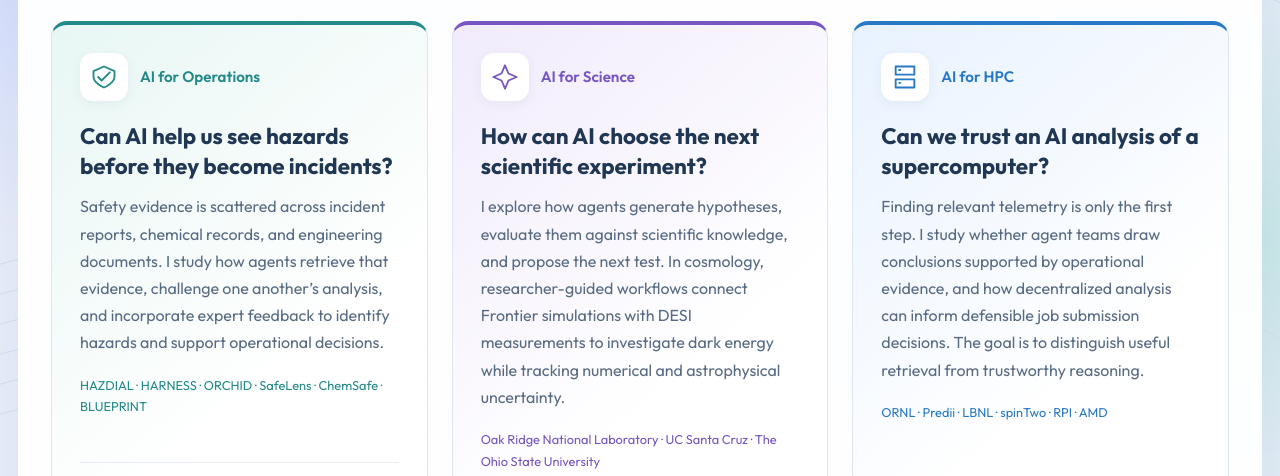
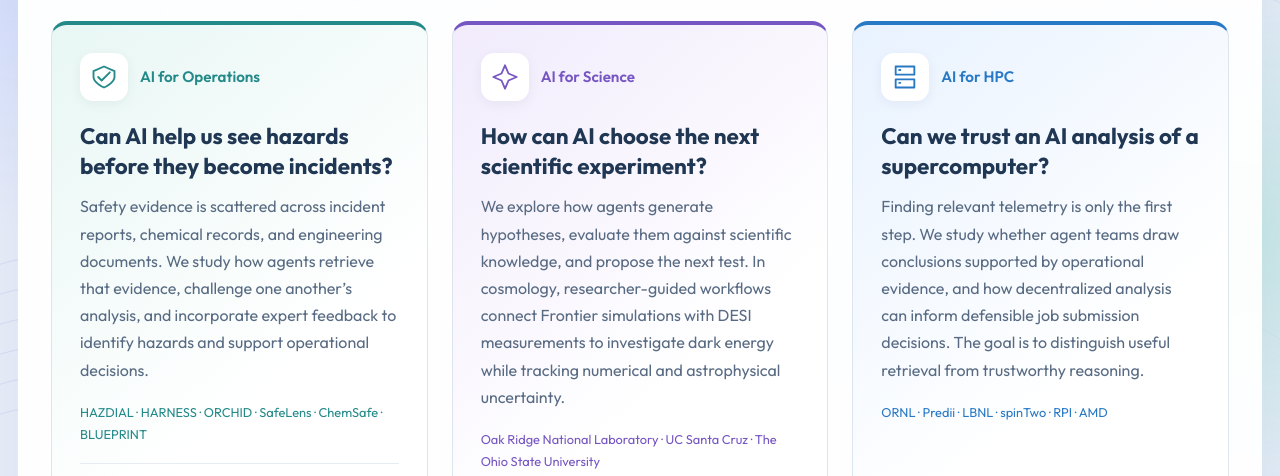
Before and after one commit to sanjay-das-in/sanjay-das-in.github.io, a plain HTML site: page index.html in a window 1280 px wide. Both pictures are taken after a click on the button "Explore my research". Shown: the part 283-759 px from the top of the page. Drawn offline with nearby package versions, Linux system fonts and the light colour scheme.

Commit message:
Use collective voice in research descriptions

```diff
--- a/index.html
+++ b/index.html
@@ -426,12 +426,12 @@ html, body { height:100%; overflow:hidden; font-family:'Outfit',sans-serif; back
       </div>
       <!-- ====== RESEARCH ====== -->
       <div class="tab-panel" data-panel="research"><div class="section-eyebrow">Ideas into evidence</div><h2 class="section-title">Research</h2><p class="section-subtitle">AI that helps scientists discover, operators decide, and systems earn trust. Explore six connected research directions.</p><div class="research-topics">
-<article class="topic topic-0"><div class="topic-heading"><span class="topic-icon"><svg viewBox="0 0 24 24" aria-hidden="true"><path d="M12 3 3 7v5c0 5 9 9 9 9s9-4 9-9V7l-9-4Zm-5 9 3 3 7-7"/></svg></span><span>AI for Operations</span></div><h3>Can AI help us see hazards before they become incidents?</h3><p>Safety evidence is scattered across incident reports, chemical records, and engineering documents. I study how agents retrieve that evidence, challenge one another’s analysis, and incorporate expert feedback to identify hazards and support operational decisions.</p><p class="topic-credit">HAZDIAL · HARNESS · ORCHID · SafeLens · ChemSafe · BLUEPRINT</p><div class="project-links"><a href="blog/hazdial/">HAZDIAL ↗</a><a href="blog/harness/">HARNESS ↗</a><a href="https://si2research.github.io/projects/ai4labops/tools/safelens/">SafeLens ↗</a><a href="https://si2research.github.io/projects/ai4labops/tools/chemsafe/">ChemSafe ↗</a><a href="https://si2research.github.io/projects/ai4labops/tools/blueprint/">BLUEPRINT ↗</a></div></article>
-<article class="topic topic-1"><div class="topic-heading"><span class="topic-icon"><svg viewBox="0 0 24 24" aria-hidden="true"><path d="m12 2 3 7 7 3-7 3-3 7-3-7-7-3 7-3 3-7Z"/></svg></span><span>AI for Science</span></div><h3>How can AI choose the next scientific experiment?</h3><p>I explore how agents generate hypotheses, evaluate them against scientific knowledge, and propose the next test. In cosmology, researcher-guided workflows connect Frontier simulations with DESI measurements to investigate dark energy while tracking numerical and astrophysical uncertainty.</p><p class="topic-credit">Oak Ridge National Laboratory · UC Santa Cruz · The Ohio State University</p><div class="project-links"><a href="blog/knowledge-graphs/">Knowledge graphs ↗</a><a href="blog/hypothesis-ranking/">Hypothesis evaluation ↗</a></div></article>
-<article class="topic topic-2"><div class="topic-heading"><span class="topic-icon"><svg viewBox="0 0 24 24" aria-hidden="true"><path d="M4 3h16v7H4V3Zm0 11h16v7H4v-7ZM7 6h1m-1 11h1"/></svg></span><span>AI for HPC</span></div><h3>Can we trust an AI analysis of a supercomputer?</h3><p>Finding relevant telemetry is only the first step. I study whether agent teams draw conclusions supported by operational evidence, and how decentralized analysis can inform defensible job submission decisions. The goal is to distinguish useful retrieval from trustworthy reasoning.</p><p class="topic-credit">ORNL · Predii · LBNL · spinTwo · RPI · AMD</p><div class="project-links"><a href="https://si2research.github.io/projects/ai-for-hpc/recall-is-not-honesty/">Recall Is Not Honesty ↗</a><a href="https://si2research.github.io/projects/ai-for-hpc/epic-plus-plus/">EPIC++ ↗</a></div></article>
+<article class="topic topic-0"><div class="topic-heading"><span class="topic-icon"><svg viewBox="0 0 24 24" aria-hidden="true"><path d="M12 3 3 7v5c0 5 9 9 9 9s9-4 9-9V7l-9-4Zm-5 9 3 3 7-7"/></svg></span><span>AI for Operations</span></div><h3>Can AI help us see hazards before they become incidents?</h3><p>Safety evidence is scattered across incident reports, chemical records, and engineering documents. We study how agents retrieve that evidence, challenge one another’s analysis, and incorporate expert feedback to identify hazards and support operational decisions.</p><p class="topic-credit">HAZDIAL · HARNESS · ORCHID · SafeLens · ChemSafe · BLUEPRINT</p><div class="project-links"><a href="blog/hazdial/">HAZDIAL ↗</a><a href="blog/harness/">HARNESS ↗</a><a href="https://si2research.github.io/projects/ai4labops/tools/safelens/">SafeLens ↗</a><a href="https://si2research.github.io/projects/ai4labops/tools/chemsafe/">ChemSafe ↗</a><a href="https://si2research.github.io/projects/ai4labops/tools/blueprint/">BLUEPRINT ↗</a></div></article>
+<article class="topic topic-1"><div class="topic-heading"><span class="topic-icon"><svg viewBox="0 0 24 24" aria-hidden="true"><path d="m12 2 3 7 7 3-7 3-3 7-3-7-7-3 7-3 3-7Z"/></svg></span><span>AI for Science</span></div><h3>How can AI choose the next scientific experiment?</h3><p>We explore how agents generate hypotheses, evaluate them against scientific knowledge, and propose the next test. In cosmology, researcher-guided workflows connect Frontier simulations with DESI measurements to investigate dark energy while tracking numerical and astrophysical uncertainty.</p><p class="topic-credit">Oak Ridge National Laboratory · UC Santa Cruz · The Ohio State University</p><div class="project-links"><a href="blog/knowledge-graphs/">Knowledge graphs ↗</a><a href="blog/hypothesis-ranking/">Hypothesis evaluation ↗</a></div></article>
+<article class="topic topic-2"><div class="topic-heading"><span class="topic-icon"><svg viewBox="0 0 24 24" aria-hidden="true"><path d="M4 3h16v7H4V3Zm0 11h16v7H4v-7ZM7 6h1m-1 11h1"/></svg></span><span>AI for HPC</span></div><h3>Can we trust an AI analysis of a supercomputer?</h3><p>Finding relevant telemetry is only the first step. We study whether agent teams draw conclusions supported by operational evidence, and how decentralized analysis can inform defensible job submission decisions. The goal is to distinguish useful retrieval from trustworthy reasoning.</p><p class="topic-credit">ORNL · Predii · LBNL · spinTwo · RPI · AMD</p><div class="project-links"><a href="https://si2research.github.io/projects/ai-for-hpc/recall-is-not-honesty/">Recall Is Not Honesty ↗</a><a href="https://si2research.github.io/projects/ai-for-hpc/epic-plus-plus/">EPIC++ ↗</a></div></article>
 <article class="topic topic-3"><div class="topic-heading"><span class="topic-icon"><svg viewBox="0 0 24 24" aria-hidden="true"><path d="M12 3c8 0 8 18 0 18S4 3 12 3Zm-8 4c4-7 20 2 16 9S0 14 4 7Zm0 9C0 9 16 0 20 7S8 23 4 16Z"/></svg></span><span>AI for Quantum</span></div><h3>Can an AI agent turn a scientific idea into a testable quantum workflow?</h3><p>Qatalyst reconstructs algorithms from paper abstracts as equations, Qiskit code, and simulated circuits. QuantumScience Claw coordinates quantum error-correction software locally. Both ask how independent mathematical and numerical checks can establish whether an agent’s output is scientifically sound.</p><p class="topic-credit">Qatalyst · MIT Science Hackathon, November 2026</p><div class="project-links"><a href="https://si2research.github.io/projects/algorithm-discovery-for-science/">Algorithm discovery ↗</a><a href="https://si2research.github.io/blogs/qatalyst-algorithm-discovery-for-science/">Qatalyst story ↗</a><a href="https://github.com/eseefried/Algo-Discovery-Sim">Code ↗</a></div></article>
 <article class="topic topic-4"><div class="topic-heading"><span class="topic-icon"><svg viewBox="0 0 24 24" aria-hidden="true"><path d="m13 2-9 12h7l-1 8 10-13h-7V2Z"/></svg></span><span>Neuromorphic AI</span></div><h3>Can attention compute through spikes?</h3><p>SPIKE explores attention built from spiking threshold neurons rather than conventional continuous activations. We connect spiking attention, large-scale simulation, and neuromorphic devices to investigate accuracy and energy tradeoffs for scientific AI, with a path toward FPGA and ASIC hardware.</p><p class="topic-credit">ORNL · Duke University · University of Delaware</p><div class="project-links"><a href="https://sanjay-das-in.github.io/snn-spike-sc26/">SPIKE at SC26 ↗</a></div></article>
-<article class="topic topic-5"><div class="topic-heading"><span class="topic-icon"><svg viewBox="0 0 24 24" aria-hidden="true"><path d="M6 6h12v12H6V6Zm3 3h6v6H9V9ZM9 2v4m6-4v4M9 18v4m6-4v4M2 9h4m-4 6h4m12-6h4m-4 6h4"/></svg></span><span>Reliable AI Systems</span></div><h3>What happens when a few bits change an AI model?</h3><p>A small change in stored model weights can disrupt predictions. I investigate how adversarial bit flips and hardware faults propagate through neural networks, then study detection and mitigation methods that connect model uncertainty with the reliability of the underlying hardware.</p><p class="topic-credit">AttentionBreaker · SafeCiM · Functional safety</p><div class="project-links"><a href="blog/attentionbreaker/">AttentionBreaker ↗</a><a href="https://arxiv.org/abs/2512.00059">SafeCiM ↗</a></div></article>
+<article class="topic topic-5"><div class="topic-heading"><span class="topic-icon"><svg viewBox="0 0 24 24" aria-hidden="true"><path d="M6 6h12v12H6V6Zm3 3h6v6H9V9ZM9 2v4m6-4v4M9 18v4m6-4v4M2 9h4m-4 6h4m12-6h4m-4 6h4"/></svg></span><span>Reliable AI Systems</span></div><h3>What happens when a few bits change an AI model?</h3><p>A small change in stored model weights can disrupt predictions. We investigate how adversarial bit flips and hardware faults propagate through neural networks, then study detection and mitigation methods that connect model uncertainty with the reliability of the underlying hardware.</p><p class="topic-credit">AttentionBreaker · SafeCiM · Functional safety</p><div class="project-links"><a href="blog/attentionbreaker/">AttentionBreaker ↗</a><a href="https://arxiv.org/abs/2512.00059">SafeCiM ↗</a></div></article>
 </div></div>
       <!-- ====== PUBLICATIONS ====== -->
       <div class="tab-panel" data-panel="publications">
```
